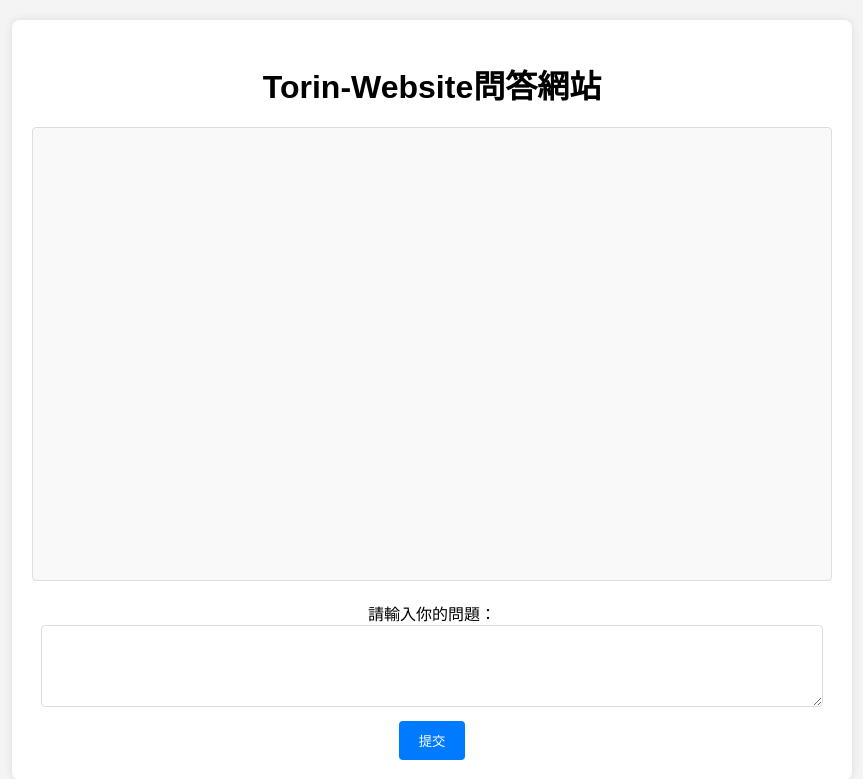
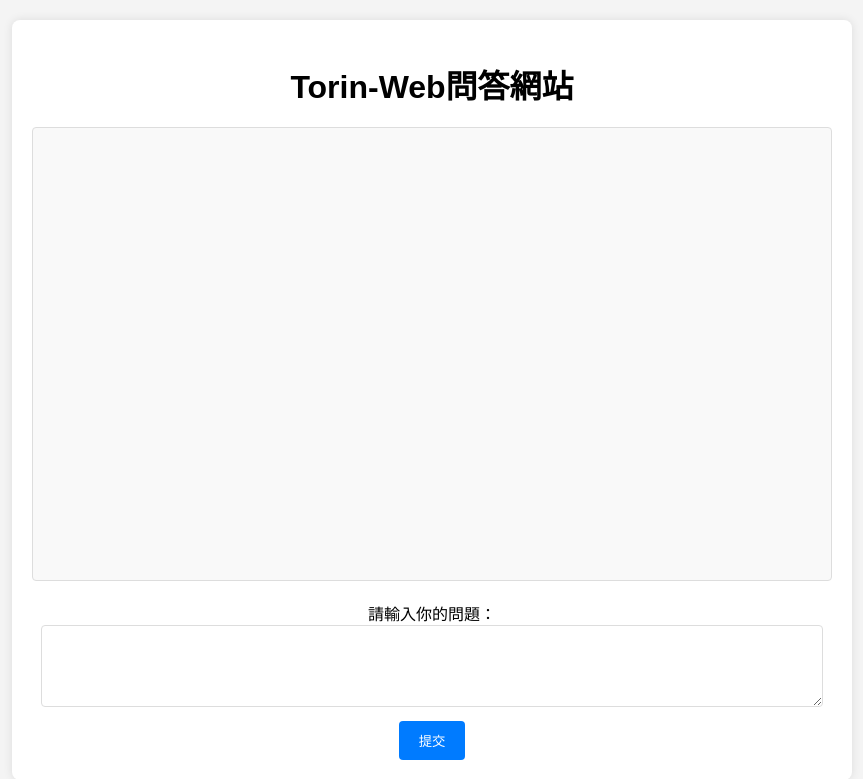
Before and after one commit to terry-ian/gpt_website, a Flask app: page / in a window 1280 px wide. Shown: the top 779 px of the page, without its empty margins (208-1071 px from the left). Run offline with Flask 3, Linux system fonts and the light colour scheme.

Commit message:
Update index.html

```diff
--- a/templates/index.html
+++ b/templates/index.html
@@ -3,12 +3,12 @@
 <head>
     <meta charset="UTF-8">
     <meta name="viewport" content="width=device-width, initial-scale=1.0">
-    <title>Torin-Website問答網站</title>
+    <title>Torin-Web問答網站</title>
     <link rel="stylesheet" href="{{ url_for('static', filename='css/styles.css') }}">
 </head>
 <body>
     <div class="container">
-        <h1>Torin-Website問答網站</h1>
+        <h1>Torin-Web問答網站</h1>
         <div id="chat-history" class="chat-history"></div>
         <div id="loading" style="display: none;">
             <img src="{{ url_for('static', filename='loading.gif') }}" alt="Loading..." />
@@ -56,6 +56,13 @@
                 chatHistory.scrollTop = chatHistory.scrollHeight;
             });
         });
+
+        document.getElementById('question').addEventListener('keydown', function(event) {
+            if (event.key === 'Enter' && !event.shiftKey) {
+                event.preventDefault();
+                document.getElementById('question-form').dispatchEvent(new Event('submit'));
+            }
+        });
     </script>
 </body>
 </html>
```
